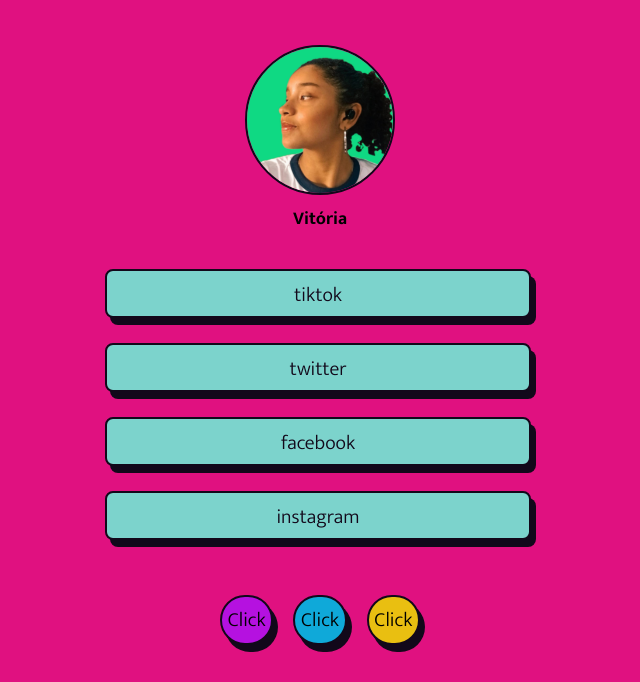
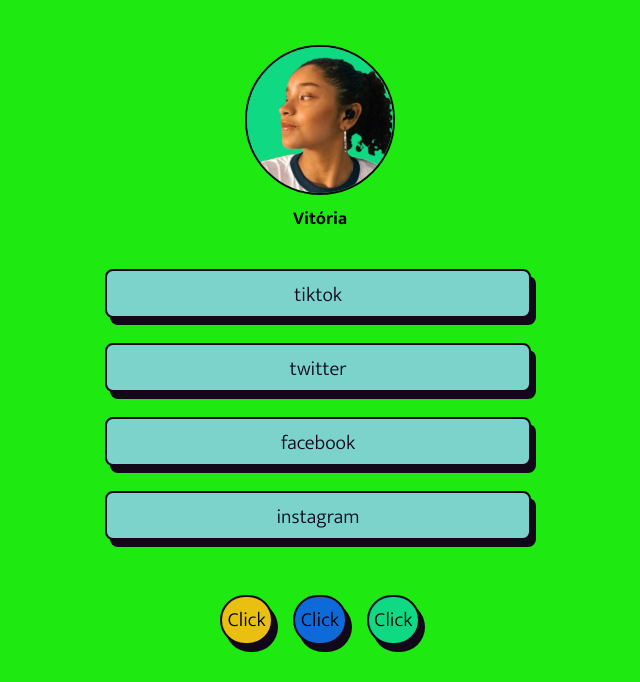
Before and after one commit to justariana/vitoria-link-tree, a plain HTML site: page index.html in a window 1280 px wide. Shown: the top 682 px of the page, without its empty margins (320-960 px from the left). Drawn offline with Linux system fonts and the light colour scheme.

Commit message:
changing colors

```diff
--- a/assets/style.css
+++ b/assets/style.css
@@ -3,10 +3,10 @@
 @import url('https://fonts.googleapis.com/css2?family=Mukta:wght@200;300;600;700&display=swap');
 
 :root {
-    --background-color1: #E01180;
-    --background-color2: #B511E0;
-    --background-color3: #0FA9D9;
-    --background-color4: #E9Bf11;
+    --background-color1: #1EE911;
+    --background-color2: #E9BF11;
+    --background-color3: #0F6AD9;
+    --background-color4: #0FD983;
     --fill-link: #7CD3CC;
     --others: #12081A;
     --hover: #E01180;
```
